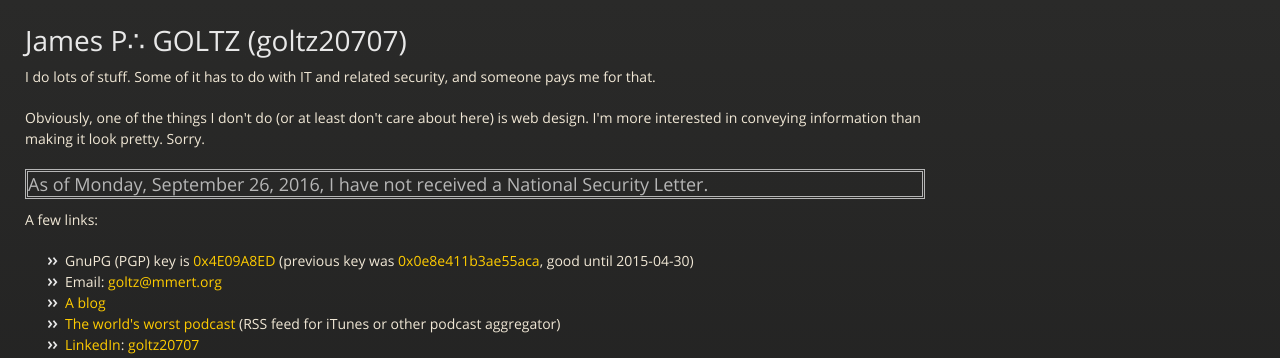
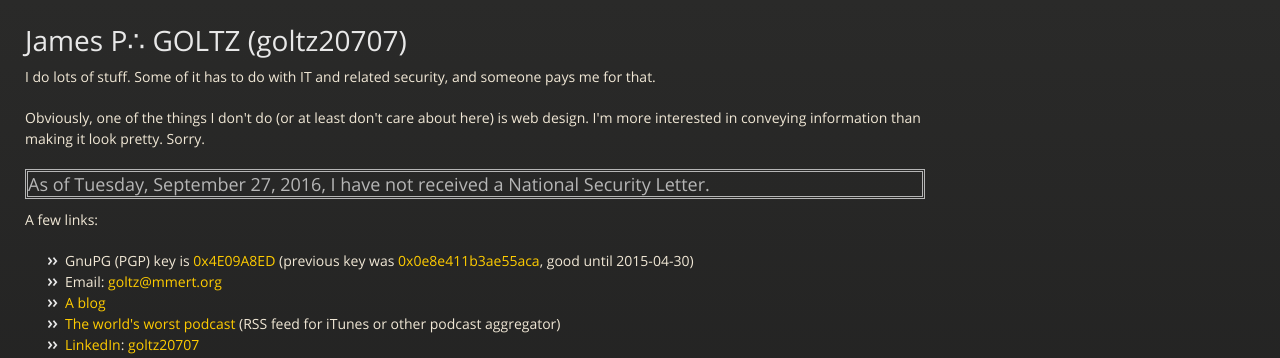
Before and after one commit to goltz20707/goltz20707.github.io, a Jekyll site: the page built from index.html, in a window 1280 px wide. Shown: the top 358 px of the page. Built offline with Jekyll 4.4.1, drawn with Linux system fonts in a browser that asks for light colours.

Commit message:
Update nsl.html

```diff
--- a/_includes/nsl.html
+++ b/_includes/nsl.html
@@ -3,6 +3,6 @@ date '+%A, %B %e, %Y,'
  -->
 <h3 style="border: double">As of
 
-Monday, September 26, 2016,
+Tuesday, September 27, 2016,
 
 I have not received a National Security Letter.</h3>
```
